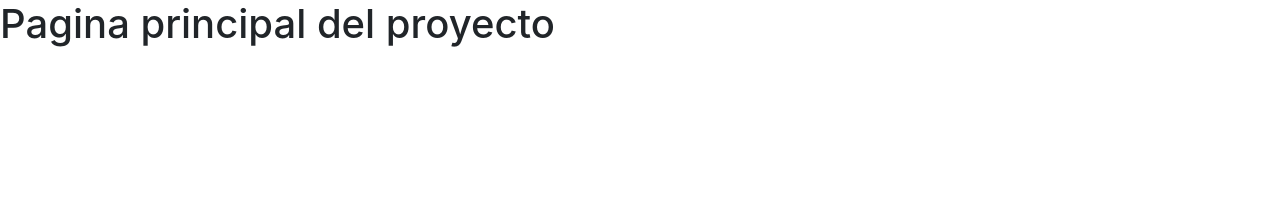
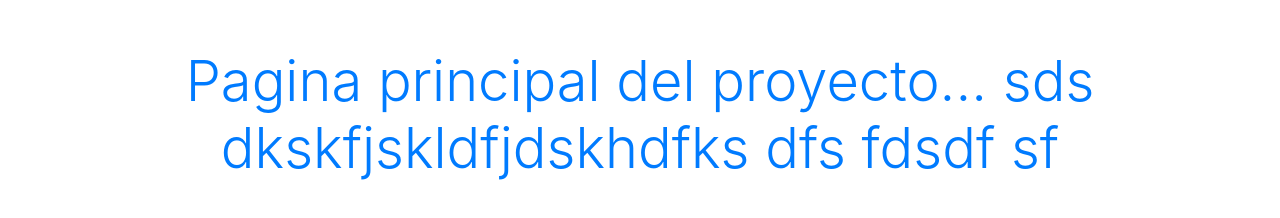
Before and after one commit to jpsotob/Proyecto, a plain HTML site: page docs/index.html in a window 1280 px wide. Drawn offline with nearby package versions, Linux system fonts and the light colour scheme.

Commit message:
Update index.html

```diff
--- a/docs/index.html
+++ b/docs/index.html
@@ -11,7 +11,7 @@
     <title>Hello, world!</title>
   </head>
   <body>
-    <h1>Pagina principal del proyecto</h1>
+    <h1 class="text-center mt-5 display-4 text-primary">Pagina principal del proyecto... sds dkskfjskldfjdskhdfks dfs fdsdf sf</h1>
 
     <!-- Optional JavaScript -->
     <!-- jQuery first, then Popper.js, then Bootstrap JS -->
```
